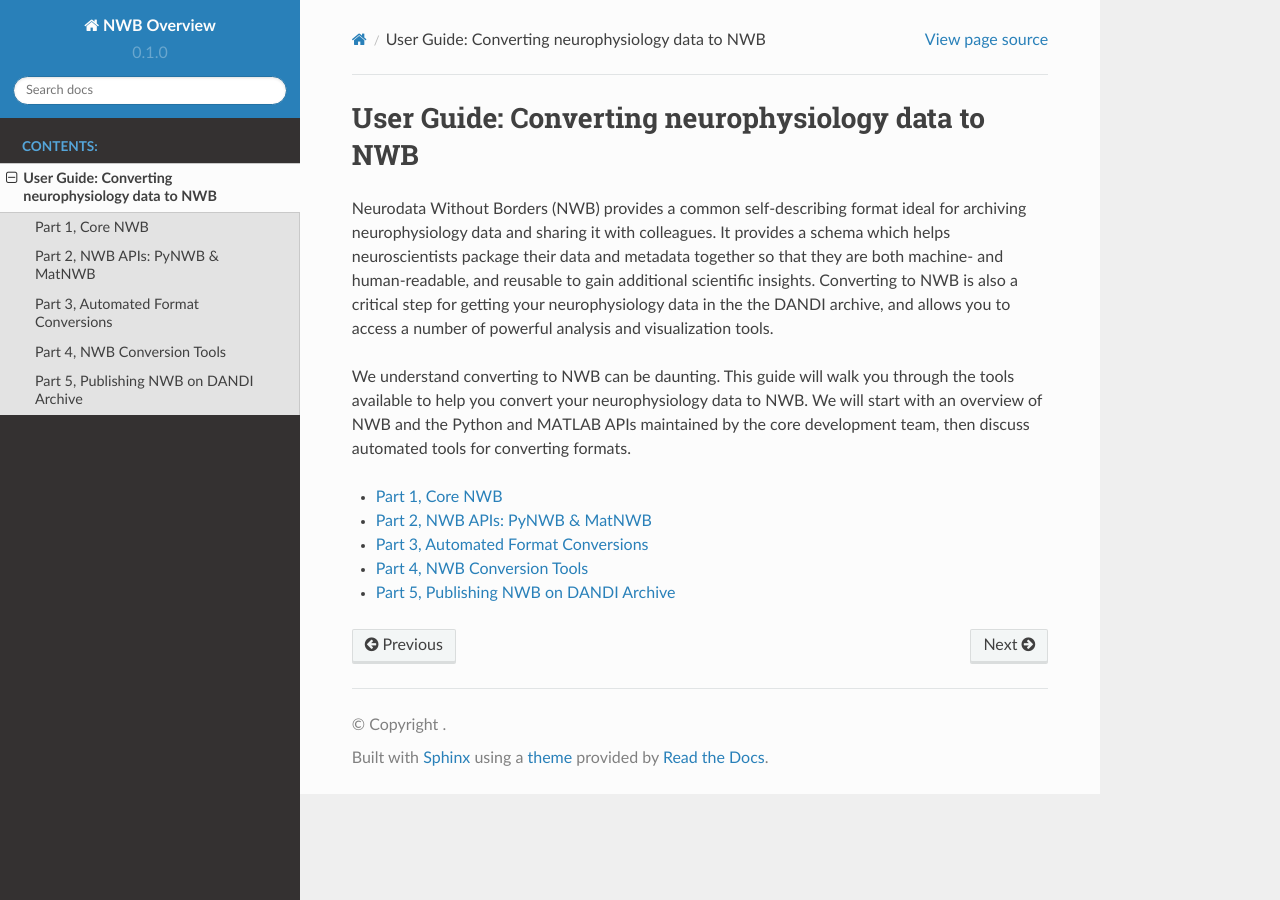
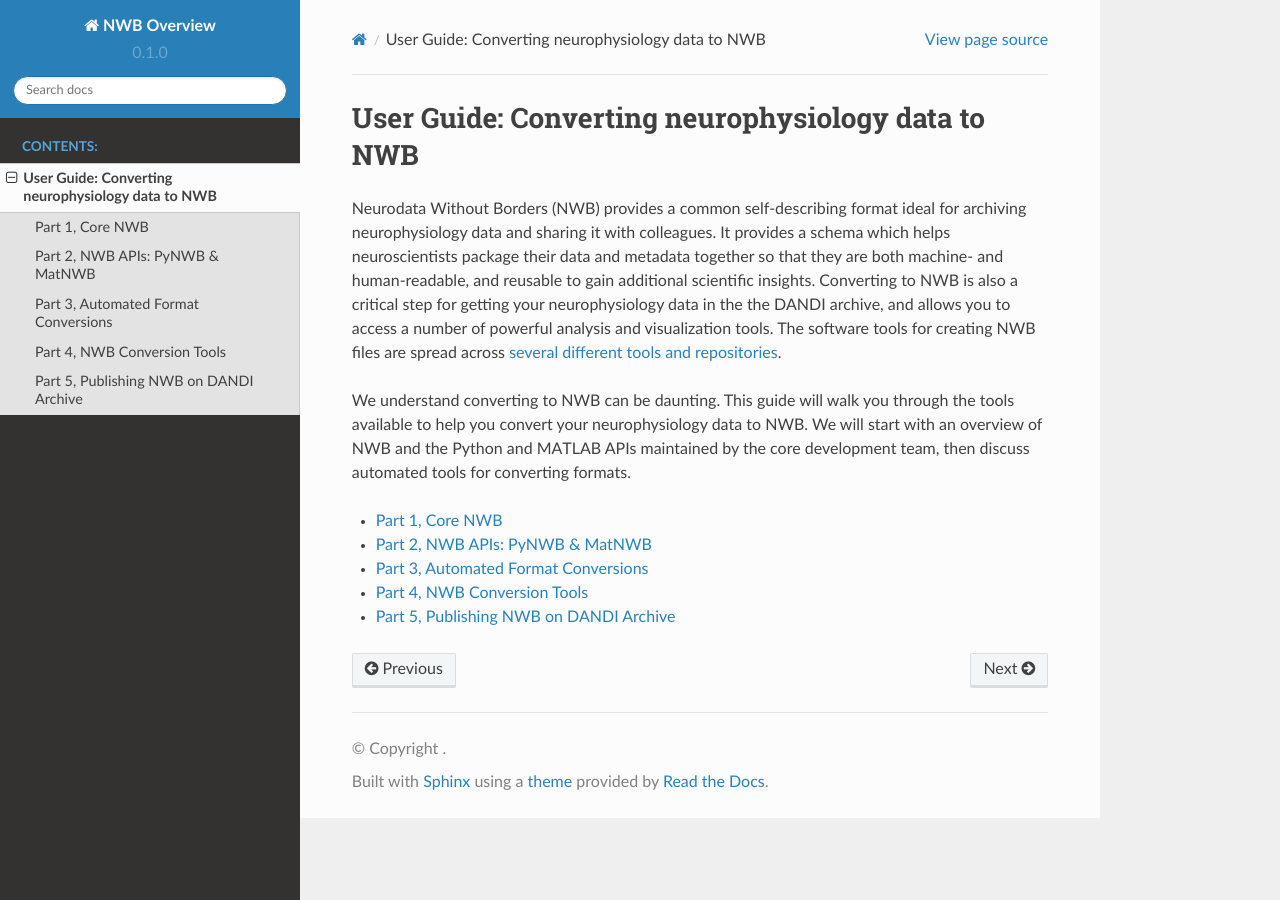
Before and after one commit to NeurodataWithoutBorders/nwb-overview, a Sphinx documentation site: the page built from docs/source/user_guide.rst, in a window 1280 px wide. Built offline with Sphinx 7.4.7 and the Read the Docs theme 2.0.0, drawn with Linux system fonts in a browser that asks for light colours; pages that are not in the unit, such as notebooks, are missing from menus.

Commit message:
add tools glossary

```diff
--- a/docs/source/user_guide.rst
+++ b/docs/source/user_guide.rst
@@ -8,7 +8,8 @@ metadata together so that they are both machine- and human-readable, and
 reusable to gain additional scientific insights. Converting to NWB is
 also a critical step for getting your neurophysiology data in the the
 DANDI archive, and allows you to access a number of powerful analysis
-and visualization tools.
+and visualization tools. The software tools for creating NWB files are
+spread across :ref:`several different tools and repositories<tools-glossary>`.
 
 We understand converting to NWB can be daunting. This guide will walk
 you through the tools available to help you convert your neurophysiology
```
Also changed, not shown: docs/source/tool_glossary.rst (added, +16 -0 lines).
